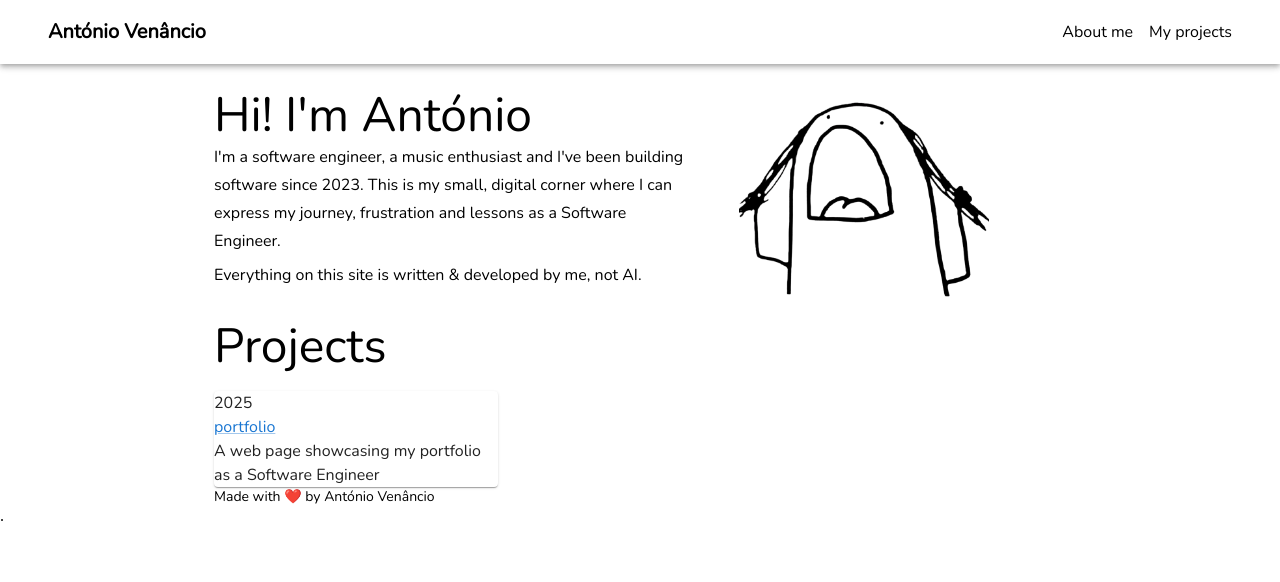
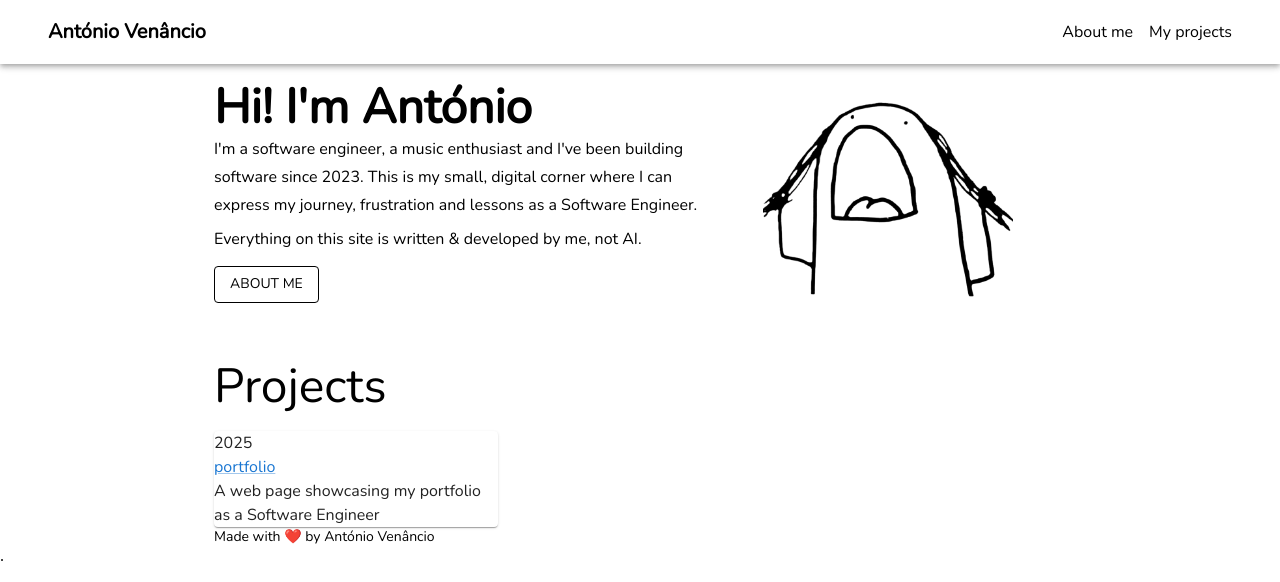
Before and after one commit to A-Nancio/portfolio, a React (Vite) app in the folder src/web/: page / in a window 1280 px wide. Shown: the top 582 px of the page. Built offline with nearby package versions, Linux system fonts and the light colour scheme.

Commit message:
Improve Hero banner

```diff
--- a/src/web/src/components/Hero.tsx
+++ b/src/web/src/components/Hero.tsx
@@ -1,11 +1,11 @@
-import { Box, Grid, Typography } from '@mui/material'
+import { Box, Button, Grid, Typography } from '@mui/material'
 import mascotImage from '../assets/mascot.svg'
 
 const HeroBanner = () => {
     return (
-        <Grid container spacing={6} sx={{ justifyContent: "space-between", alignItems: 'center' }}>
-            <Grid size={{ xs: 12, md: 7 }} order={{ xs: 2, md: 1 }} sx={{ width: '70%' }}>
-                <Typography variant='h3'>
+        <Grid container sx={{ textAlign: 'center', justifyContent: 'center', alignItems: 'center', mb: 5 }}>
+            <Grid size={{ xs: 12, md: 7 }} order={{ xs: 2, md: 1 }} sx={{ width: '70%', textAlign: { md: 'left', xs: 'center'} }}>
+                <Typography variant='h3' sx={{ fontWeight: 'bold' }}>
                     Hi! I'm António
                 </Typography>
                 <Typography variant='subtitle1' gutterBottom>
@@ -16,8 +16,11 @@ const HeroBanner = () => {
                 <Typography variant='subtitle1' gutterBottom>
                     Everything on this site is written & developed by me, not AI.
                 </Typography>
+                <Button variant='outlined' color='inherit' sx={{ mt: 1 }}>
+                    About me
+                </Button>
             </Grid>
-            <Grid size={{ xs: 12, md: 5 }} order={{ xs: 1, md: 2 }} sx={{ justifyContent: 'center' }}>
+            <Grid size={{ xs: 12, md: 5 }} order={{ xs: 1, md: 2 }}>
                 <Box component='img' src={mascotImage} alt='mascotImage' sx={{ width: '80%', maxWidth: '250px' }}/>
             </Grid>
         </Grid>
```
